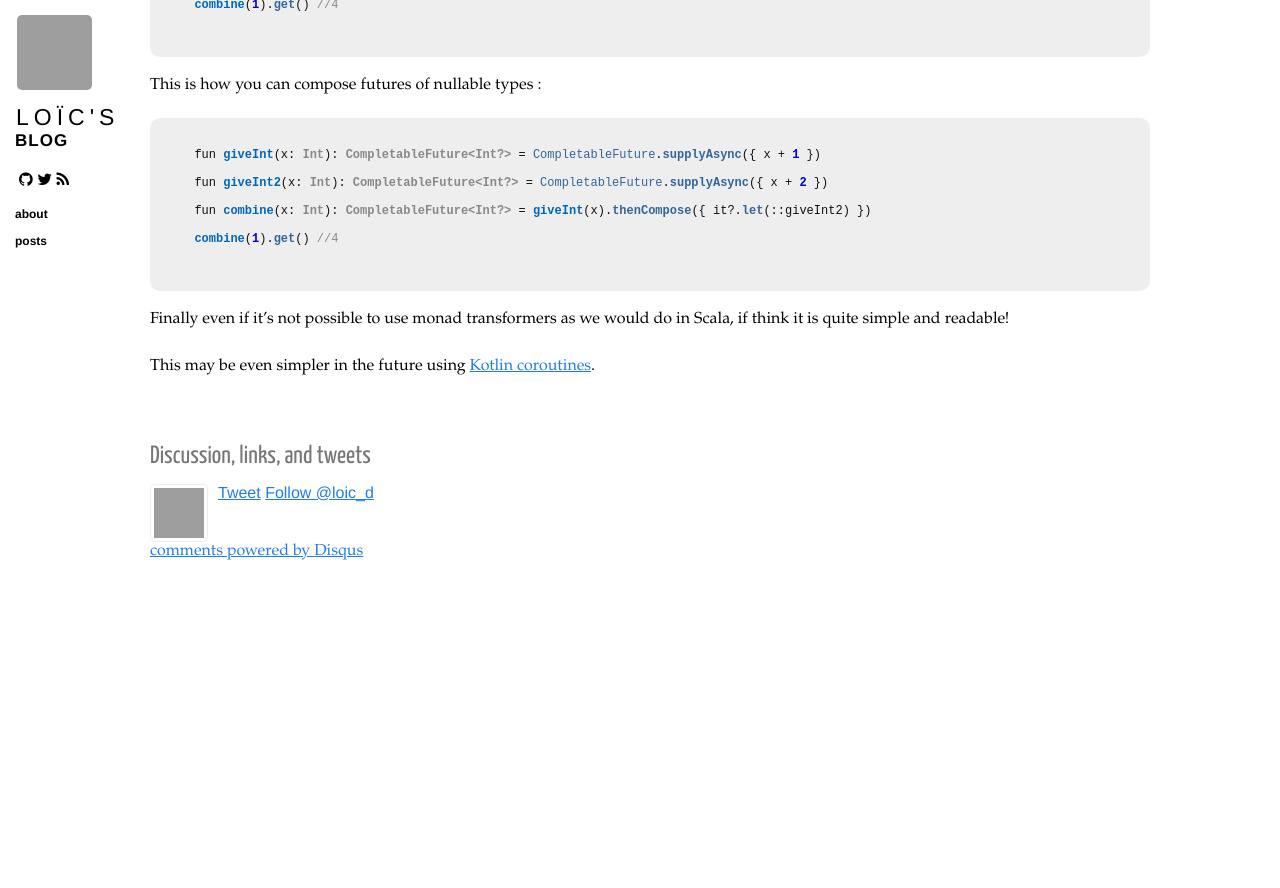
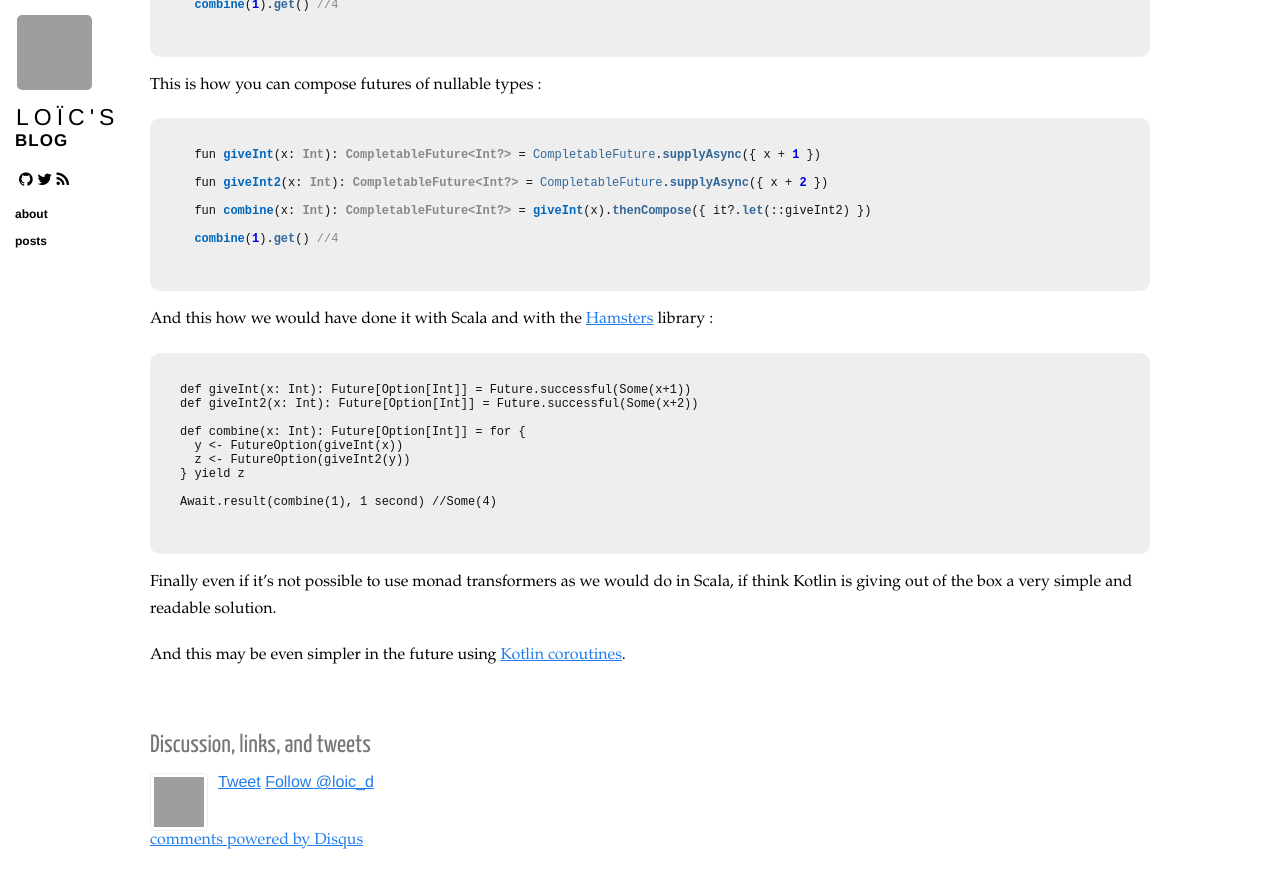
Before and after one commit to loicdescotte/loicdescotte.github.io, a Jekyll site: the page built from _posts/2016-05-17-kotlin-compose-nullable-future.md, in a window 1280 px wide and 900 px high, scrolled down 609 px. Shown: the top 888 px of the window. Built offline with Jekyll 4.4.1, drawn with Linux system fonts in a browser that asks for light colours; nearby versions of some CDN libraries; comment, search, counter and statistics services are not loaded; before the commit the page ends 1220 px from its top, so only the background shows below that; grey boxes are pictures that could not be loaded.

Commit message:
Update 2016-05-17-kotlin-compose-nullable-future.md

````diff
--- a/_posts/2016-05-17-kotlin-compose-nullable-future.md
+++ b/_posts/2016-05-17-kotlin-compose-nullable-future.md
@@ -49,6 +49,20 @@ This is how you can compose futures of nullable types :
   combine(1).get() //4
 ```
 
-Finally even if it's not possible to use monad transformers as we would do in Scala, if think it is quite simple and readable!
+And this how we would have done it with Scala and with the [Hamsters](https://github.com/scala-hamsters/hamsters) library :
 
-This may be even simpler in the future using [Kotlin coroutines](https://github.com/Kotlin/kotlin-coroutines).
+```
+def giveInt(x: Int): Future[Option[Int]] = Future.successful(Some(x+1))
+def giveInt2(x: Int): Future[Option[Int]] = Future.successful(Some(x+2))
+
+def combine(x: Int): Future[Option[Int]] = for {
+  y <- FutureOption(giveInt(x))
+  z <- FutureOption(giveInt2(y))
+} yield z
+
+Await.result(combine(1), 1 second) //Some(4)
+```
+
+Finally even if it's not possible to use monad transformers as we would do in Scala, if think Kotlin is giving out of the box a very simple and readable solution.
+
+And this may be even simpler in the future using [Kotlin coroutines](https://github.com/Kotlin/kotlin-coroutines).
````
